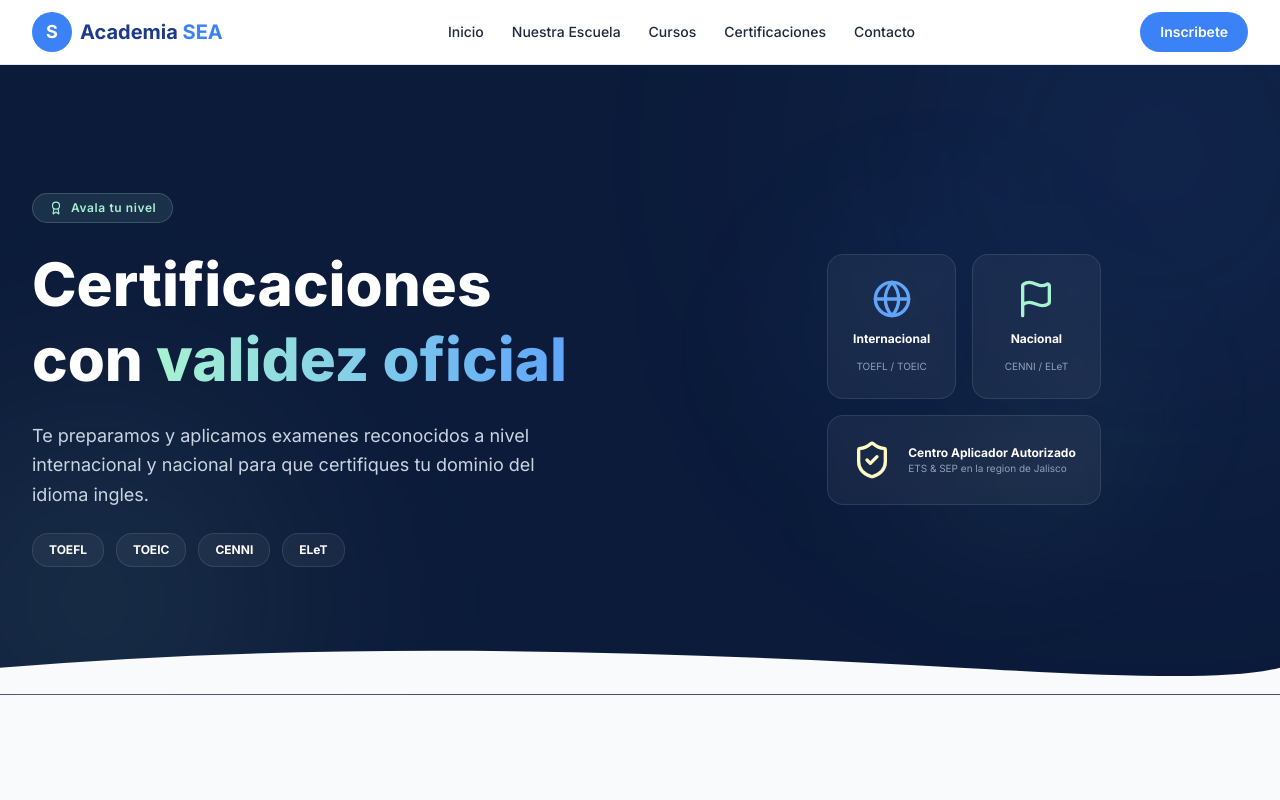
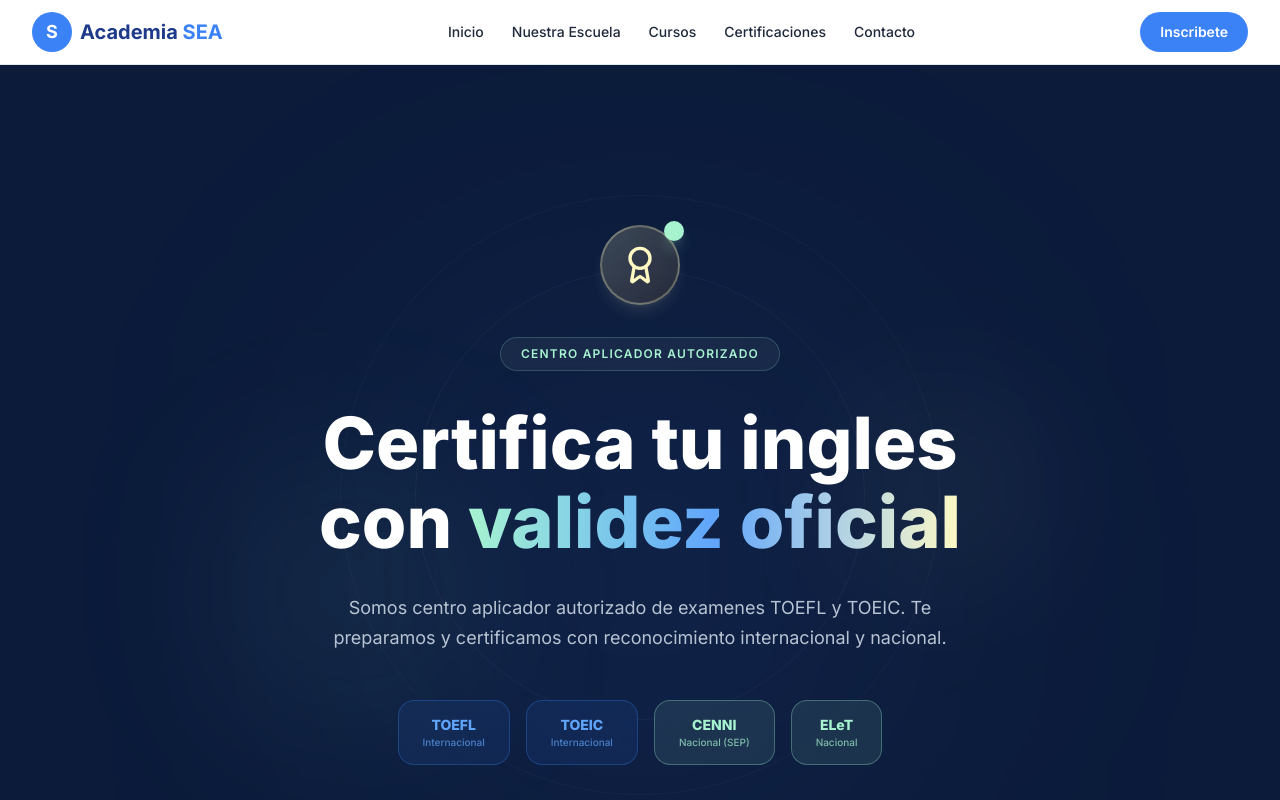
Before and after one commit to contactoktweb/Academia-SEA, a Next.js app: page /certificaciones in a window 1280 px wide. Shown: the top 800 px of the page. Built offline with nearby package versions, Linux system fonts and the light colour scheme.

Commit message:
feat: redesign hero sections with unique elements\n\nRemove 'activeLocation' state and use 'Edit' for hero updates.

```diff
--- a/app/certificaciones/page.tsx
+++ b/app/certificaciones/page.tsx
@@ -84,68 +84,52 @@ const nacionales = [
 export default function CertificacionesPage() {
   return (
     <>
-      {/* Hero - dark with shield iconography */}
+      {/* Hero - Centered prestige style with seal */}
       <section className="relative overflow-hidden bg-[#0c1b3a]">
-        <div className="pointer-events-none absolute -top-40 -right-32 h-[500px] w-[500px] rounded-full bg-sea-blue/12 blur-[140px]" />
-        <div className="pointer-events-none absolute -bottom-20 -left-20 h-[350px] w-[350px] rounded-full bg-mint/10 blur-[120px]" />
+        {/* Decorative glow */}
+        <div className="pointer-events-none absolute top-[30%] left-1/2 h-[500px] w-[500px] -translate-x-1/2 rounded-full bg-sea-blue/10 blur-[150px]" />
+        <div className="pointer-events-none absolute top-[50%] left-[20%] h-48 w-48 rounded-full bg-mint/12 blur-[100px]" />
+        <div className="pointer-events-none absolute top-[40%] right-[20%] h-40 w-40 rounded-full bg-yellow-soft/8 blur-[80px]" />
 
-        <div className="relative z-10 mx-auto max-w-7xl px-4 py-24 lg:px-8 lg:py-32">
-          <div className="grid items-center gap-12 lg:grid-cols-2 lg:gap-20">
-            {/* Text */}
-            <div className="flex flex-col gap-6">
-              <span className="inline-flex w-fit items-center gap-2 rounded-full border border-mint/20 bg-mint/10 px-4 py-1.5 text-xs font-semibold tracking-wider text-mint">
-                <Award className="h-3.5 w-3.5" />
-                Avala tu nivel
-              </span>
-              <h1 className="text-pretty text-4xl font-extrabold leading-tight text-white sm:text-5xl lg:text-6xl">
-                Certificaciones con{" "}
-                <span className="bg-gradient-to-r from-mint to-sea-blue-light bg-clip-text text-transparent">
-                  validez oficial
-                </span>
-              </h1>
-              <p className="max-w-lg text-base leading-relaxed text-slate-300 md:text-lg">
-                Te preparamos y aplicamos examenes reconocidos a nivel internacional y nacional
-                para que certifiques tu dominio del idioma ingles.
-              </p>
-              <div className="flex flex-wrap gap-3">
-                {["TOEFL", "TOEIC", "CENNI", "ELeT"].map((tag) => (
-                  <span
-                    key={tag}
-                    className="rounded-lg border border-white/10 bg-white/5 px-4 py-2 text-xs font-bold text-white backdrop-blur-sm"
-                  >
-                    {tag}
-                  </span>
-                ))}
+        {/* Subtle ring decoration */}
+        <div className="pointer-events-none absolute top-1/2 left-1/2 h-[600px] w-[600px] -translate-x-1/2 -translate-y-1/2 rounded-full border border-white/[0.03]" />
+        <div className="pointer-events-none absolute top-1/2 left-1/2 h-[450px] w-[450px] -translate-x-1/2 -translate-y-1/2 rounded-full border border-white/[0.04]" />
+
+        <div className="relative z-10 mx-auto flex max-w-4xl flex-col items-center px-4 py-28 text-center lg:py-40">
+          {/* Seal icon */}
+          <div className="relative mb-8">
+            <div className="flex h-20 w-20 items-center justify-center rounded-full border-2 border-yellow-soft/30 bg-gradient-to-br from-yellow-soft/20 to-amber-500/10 shadow-lg shadow-yellow-soft/10 backdrop-blur-sm">
+              <Award className="h-10 w-10 text-yellow-soft" />
+            </div>
+            <div className="absolute -top-1 -right-1 h-5 w-5 rounded-full bg-mint shadow-lg shadow-mint/30" />
+          </div>
+
+          <span className="inline-flex items-center gap-2 rounded-full border border-mint/20 bg-white/5 px-5 py-2 text-xs font-semibold tracking-widest uppercase text-mint backdrop-blur-sm">
+            Centro Aplicador Autorizado
+          </span>
+
+          <h1 className="mt-8 text-balance text-4xl font-extrabold leading-[1.1] text-white sm:text-5xl md:text-6xl lg:text-7xl">
+            Certifica tu ingles con{" "}
+            <span className="bg-gradient-to-r from-mint via-sea-blue-light to-yellow-soft bg-clip-text text-transparent">validez oficial</span>
+          </h1>
+
+          <p className="mx-auto mt-8 max-w-2xl text-base leading-relaxed text-slate-300/90 md:text-lg">
+            Somos centro aplicador autorizado de examenes TOEFL y TOEIC. Te preparamos y certificamos con reconocimiento internacional y nacional.
+          </p>
+
+          {/* Cert badges */}
+          <div className="mt-12 flex flex-wrap items-center justify-center gap-4">
+            {[
+              { label: "TOEFL", sub: "Internacional", color: "border-sea-blue/30 bg-sea-blue/10 text-sea-blue-light" },
+              { label: "TOEIC", sub: "Internacional", color: "border-sea-blue/30 bg-sea-blue/10 text-sea-blue-light" },
+              { label: "CENNI", sub: "Nacional (SEP)", color: "border-mint/30 bg-mint/10 text-mint" },
+              { label: "ELeT", sub: "Nacional", color: "border-mint/30 bg-mint/10 text-mint" },
+            ].map((tag) => (
+              <div key={tag.label} className={`flex flex-col items-center rounded-2xl border px-6 py-3.5 backdrop-blur-sm ${tag.color}`}>
+                <span className="text-sm font-extrabold">{tag.label}</span>
+                <span className="text-[10px] font-medium opacity-70">{tag.sub}</span>
               </div>
-            </div>
-
-            {/* Visual - stacked cert icons */}
-            <div className="hidden lg:flex lg:justify-center">
-              <div className="relative">
-                {/* Background glow */}
-                <div className="absolute -inset-12 rounded-full bg-gradient-to-br from-sea-blue/10 via-transparent to-mint/10 blur-3xl" />
-
-                <div className="relative grid grid-cols-2 gap-4">
-                  <div className="flex flex-col items-center gap-3 rounded-2xl border border-white/10 bg-white/5 p-6 backdrop-blur-sm">
-                    <Globe className="h-10 w-10 text-sea-blue-light" />
-                    <span className="text-xs font-bold text-white">Internacional</span>
-                    <span className="text-[10px] text-slate-400">TOEFL / TOEIC</span>
-                  </div>
-                  <div className="flex flex-col items-center gap-3 rounded-2xl border border-white/10 bg-white/5 p-6 backdrop-blur-sm">
-                    <Flag className="h-10 w-10 text-mint" />
-                    <span className="text-xs font-bold text-white">Nacional</span>
-                    <span className="text-[10px] text-slate-400">CENNI / ELeT</span>
-                  </div>
-                  <div className="col-span-2 flex items-center justify-center gap-4 rounded-2xl border border-white/10 bg-white/5 p-6 backdrop-blur-sm">
-                    <ShieldCheck className="h-10 w-10 text-yellow-soft" />
-                    <div>
-                      <p className="text-xs font-bold text-white">Centro Aplicador Autorizado</p>
-                      <p className="text-[10px] text-slate-400">ETS & SEP en la region de Jalisco</p>
-                    </div>
-                  </div>
-                </div>
-              </div>
-            </div>
+            ))}
           </div>
         </div>
 
```
Also changed, not shown: app/contacto/page.tsx (+39 -66 lines), app/cursos/page.tsx (+30 -51 lines), app/nosotros/page.tsx (+35 -34 lines).
